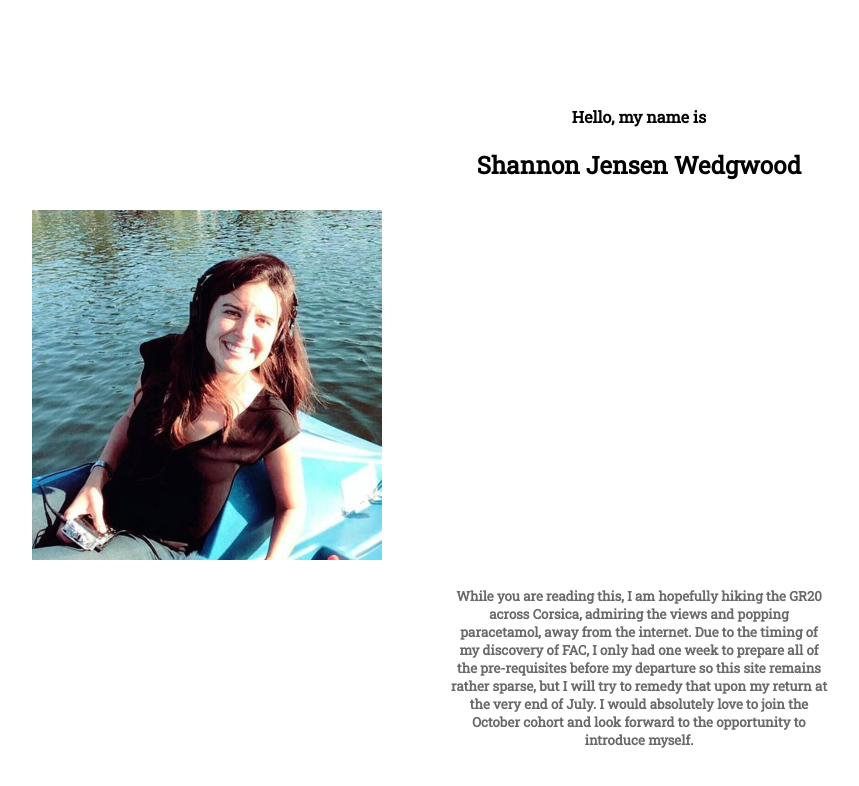
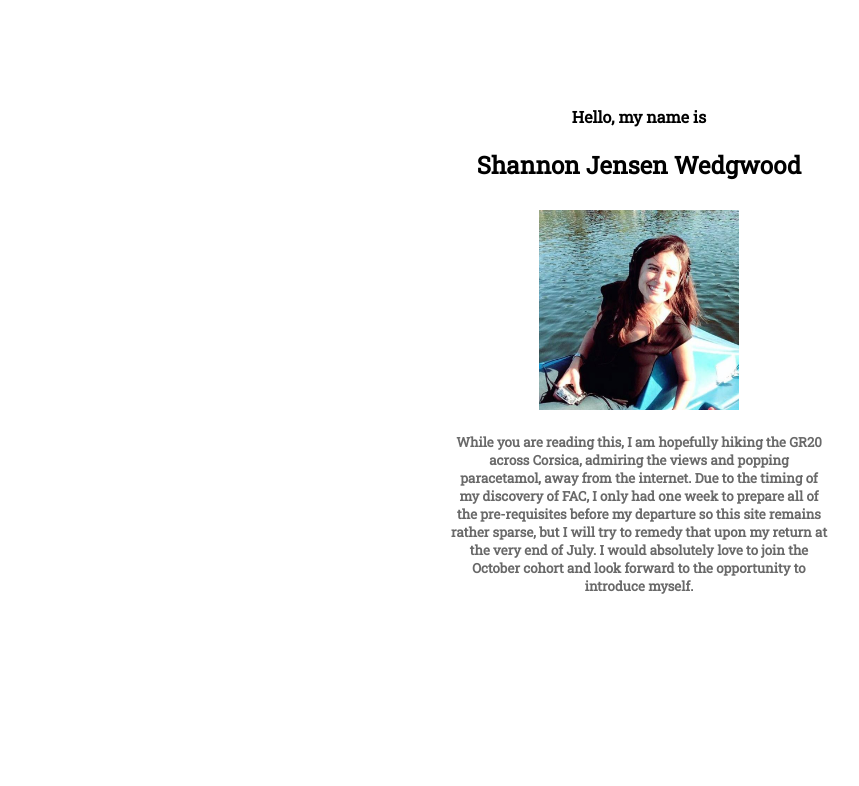
Before and after one commit to shannonjensen/Homepage, a plain HTML site: page index.html in a window 1280 px wide. Shown: the whole page, without its empty margins (1-860 px from the left). Drawn offline with Linux system fonts and the light colour scheme.

Commit message:
Update index.html

```diff
--- a/index.html
+++ b/index.html
@@ -22,8 +22,11 @@
 	  	font-family: 'Roboto Slab';
 	  	color: #696969;
 	}
-	    	.img {
-			margin:auto;
+    	img {
+		display: block;
+  		margin-left: auto;
+  		margin-right: auto;
+  		width:200px;
 	}
     </style>
   </head>
```
Lines whose indentation alone changed are shown as unchanged.
